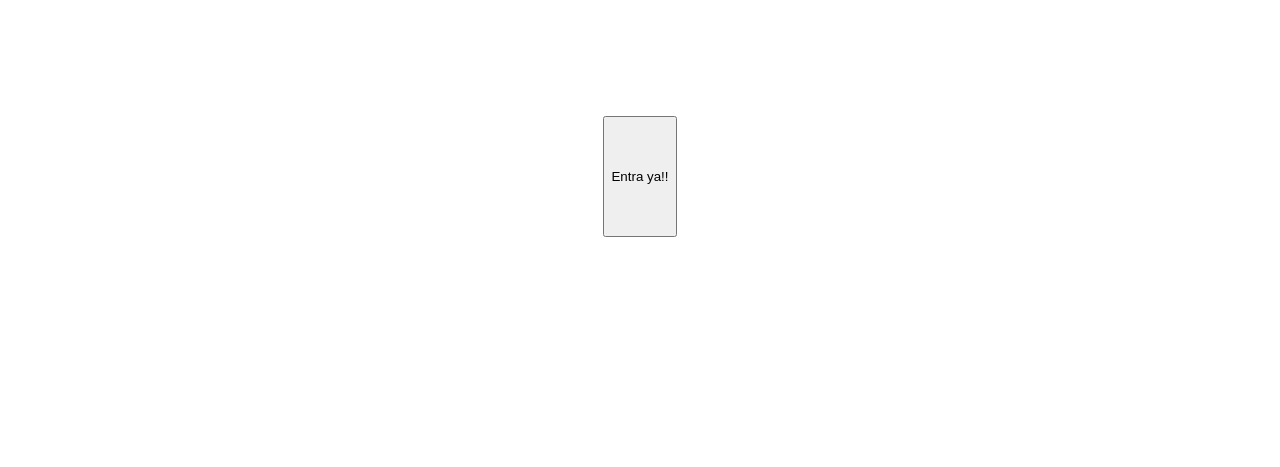
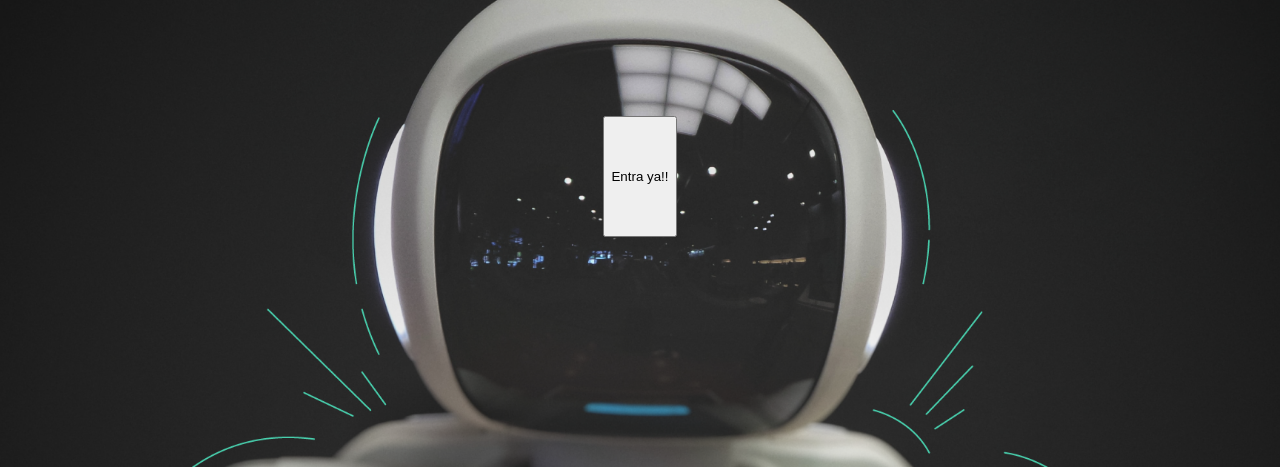
Before and after one commit to DiegoJDev/personalBlog, a plain HTML site: page index.html in a window 1280 px wide. Shown: the part 333-800 px from the top of the page. Drawn offline with Linux system fonts and the light colour scheme.

Commit message:
clase 10: agrregar y estilizar background image

```diff
--- a/css/main.css
+++ b/css/main.css
@@ -76,6 +76,10 @@ nav .profile-link a {
     display: grid;
     grid-template-columns: 1fr 4fr 1fr;
     height: 100%;
+    background-image: url(../assets/img/Cover.png);
+    background-position: center;
+    background-repeat: no-repeat;
+    background-size: cover;
 
 }
 
```
Also changed, not shown: assets/img/Cover.png (added).
